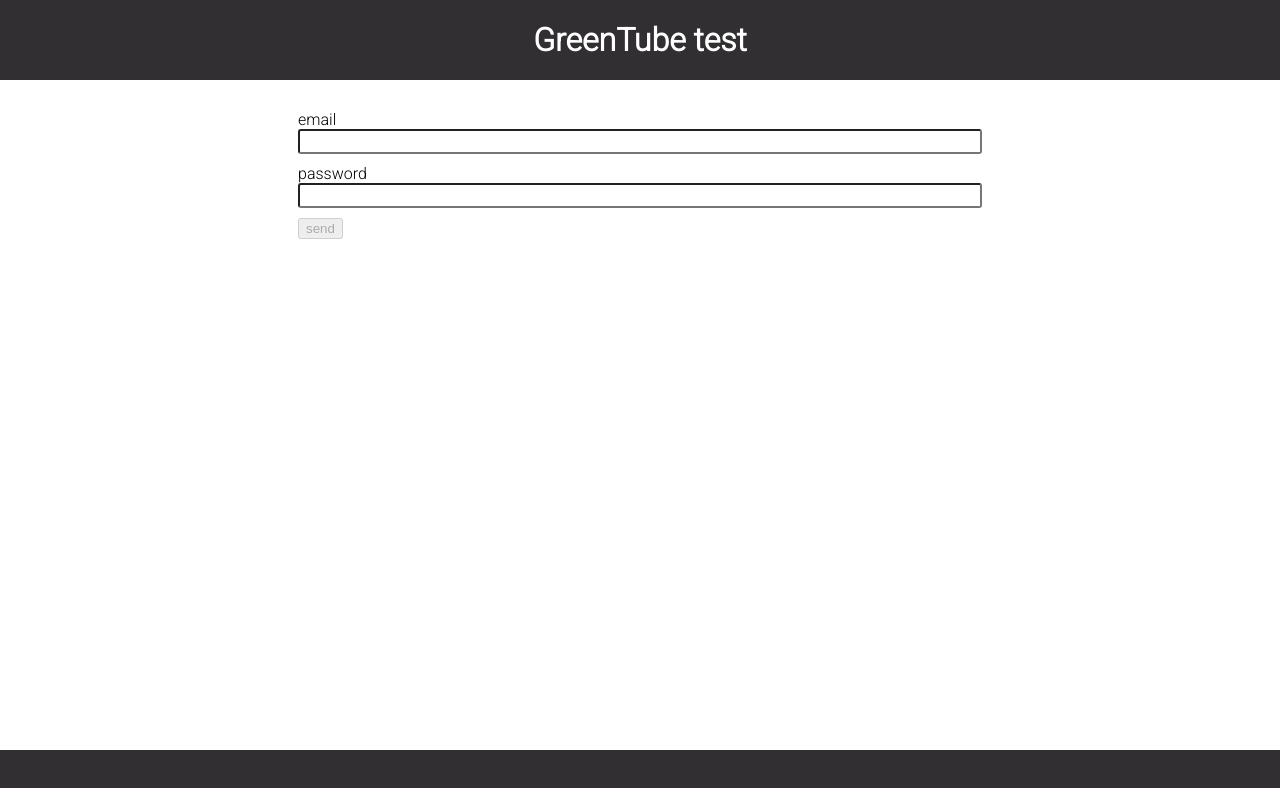
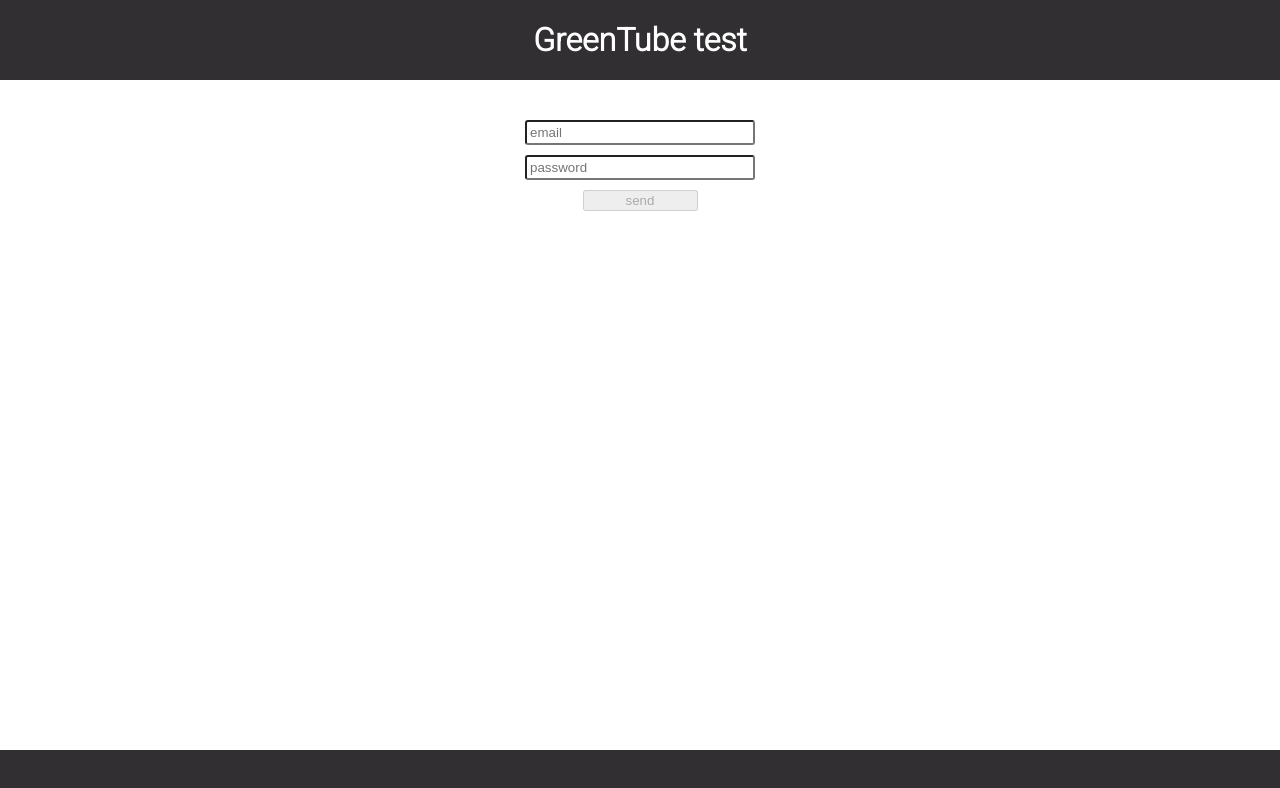
Before and after one commit to Romesz/greenTubeTest, an Angular app: page / in a window 1280 px wide. Shown: the top 788 px of the page. Built offline with nearby package versions, Linux system fonts and the light colour scheme.

Commit message:
small css modification

```diff
--- a/src/app/app.component.css
+++ b/src/app/app.component.css
@@ -13,7 +13,7 @@ header > h1 {
 main {
     min-height: 200px;
     margin: 100px auto;
-    width: 55%;
+    width: 250px;
     border-radius: 3px;
     padding: 10px;
 }
--- a/src/app/form-component/form-component.component.css
+++ b/src/app/form-component/form-component.component.css
@@ -1,13 +1,7 @@
-label, input {
+input {
     display: block;
     width: 100%;
-}
-
-label[for=pass] {
     margin-top: 10px;
-}
-
-input {
     padding: 3px;
     border-radius: 3px;
 }
@@ -22,6 +16,8 @@ p {
 
 button {
     margin: 10px auto;
+    display: block;
+    width: 50%;
 }
 
 .success {
@@ -31,8 +27,7 @@ button {
     -webkit-animation: success 3s;
     opacity: 0;
     margin: 100px auto;
-    width: 55%;
-    min-width: 165px;
+    width: 250px;
     text-align: center;
 }
 
--- a/src/app/form-component/form-component.component.html
+++ b/src/app/form-component/form-component.component.html
@@ -1,12 +1,17 @@
-<form (ngSubmit)="auth(authForm.value)" [formGroup]="authForm">
-  <label for="email">email</label>
-  <input type="text" id="email" [formControl]="authForm.controls['email']" pattern="^\w+([\.-]?\w+)*@\w+([\.-]?\w+)*(\.\w{2,3})+$" />
+<form (ngSubmit)="auth(authForm.value)" [formGroup]="authForm" *ngIf = "!success">
+  <input type="text"
+         id="email"
+         [formControl]="authForm.controls['email']"
+         placeholder="email"
+         pattern="^\w+([\.-]?\w+)*@\w+([\.-]?\w+)*(\.\w{2,3})+$" />
   <p *ngIf="this.emailError()" class="missingField">
     Email is missing or Invalid.
   </p>
 
-  <label for="pass">password</label>
-  <input type="password" id="pass" [formControl]="authForm.controls['pass']" />
+  <input type="password"
+         id="pass"
+         [formControl]="authForm.controls['pass']"
+         placeholder="password" />
   <p *ngIf="authForm.controls['pass'].hasError('required') && authForm.controls['pass'].touched" class="missingField">
     Password is missing.
   </p>
```
